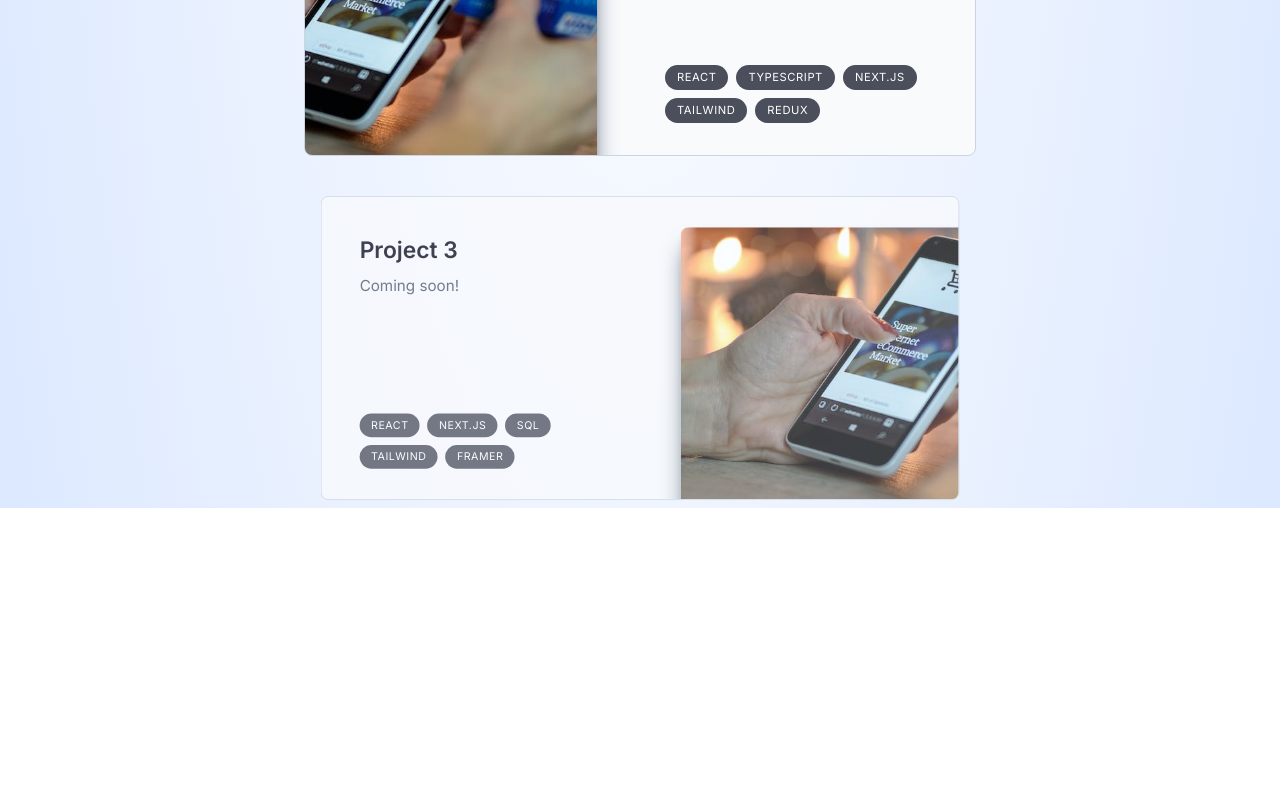
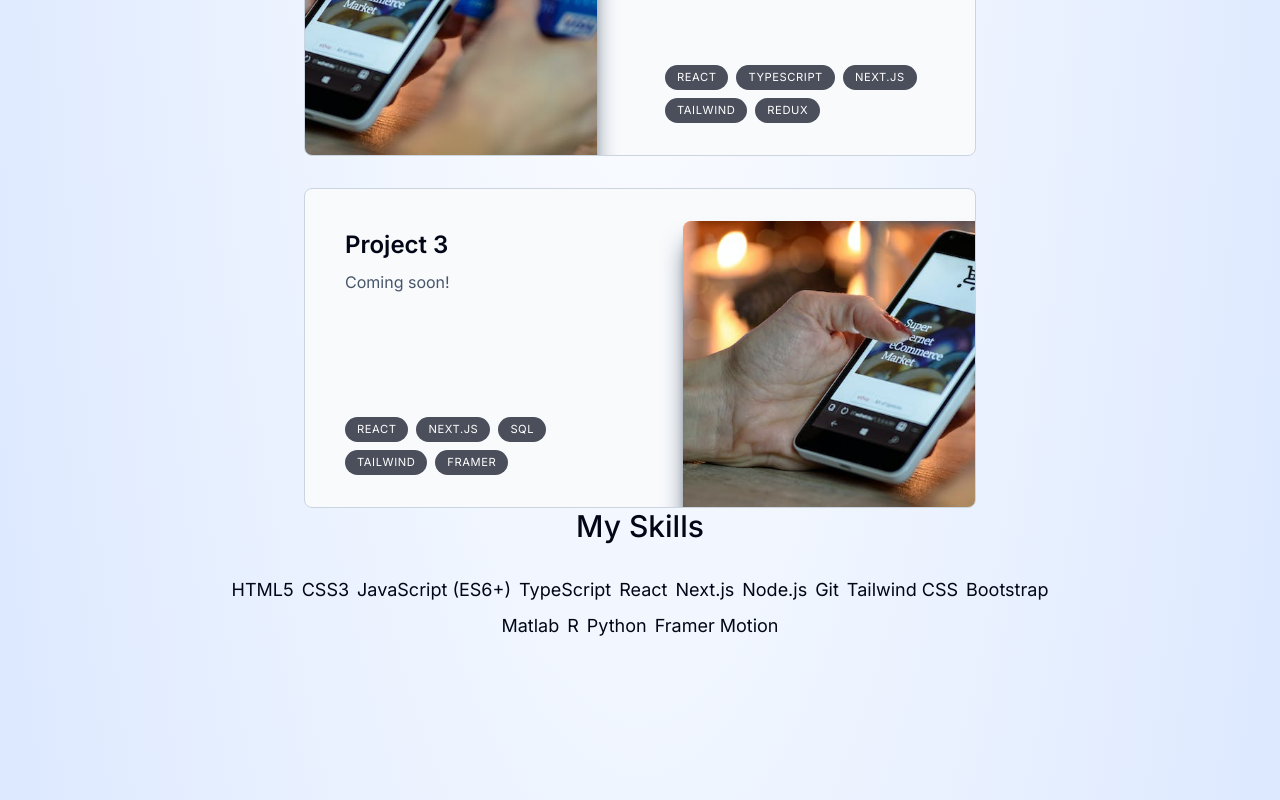
Before and after one commit to achris2/portfolio, a Next.js app: page / in a window 1280 px wide. Shown: the part 1820-2620 px from the top of the page. Before the commit the page ends 2328 px from the top, so only its background shows below. Built offline with nearby package versions, Linux system fonts and the light colour scheme.

Commit message:
added a skills section

```diff
--- a/app/page.tsx
+++ b/app/page.tsx
@@ -2,6 +2,7 @@ import About from "@/components/about";
 import Intro from "@/components/intro";
 import Projects from "@/components/projects";
 import { SectionDivider } from "@/components/sectiondivider";
+import Skills from "@/components/skills";
 
 export default function Home() {
   return (
@@ -10,6 +11,7 @@ export default function Home() {
       <SectionDivider />
       <About />
       <Projects />
+      <Skills />
     </main>
   )
 }
--- /dev/null
+++ b/components/skills.tsx
@@ -0,0 +1,20 @@
+import React from 'react'
+import SectionHeading from './section-heading'
+import { skillsData } from '@/lib/data'
+
+export default function Skills() {
+    return (
+        <section className="mb-28 max-w-[53rem] scroll-mt-28 text-center sm:mb-40">
+            <SectionHeading>My Skills</SectionHeading>
+            <ul className="flex flex-wrap justify-center gap-2 text-lg">
+                {
+                    skillsData.map((skill, index) => (
+                        <li key={index}>
+                            {skill}
+                        </li>
+                    ))
+                }
+            </ul>
+        </section>
+  )
+}
```
